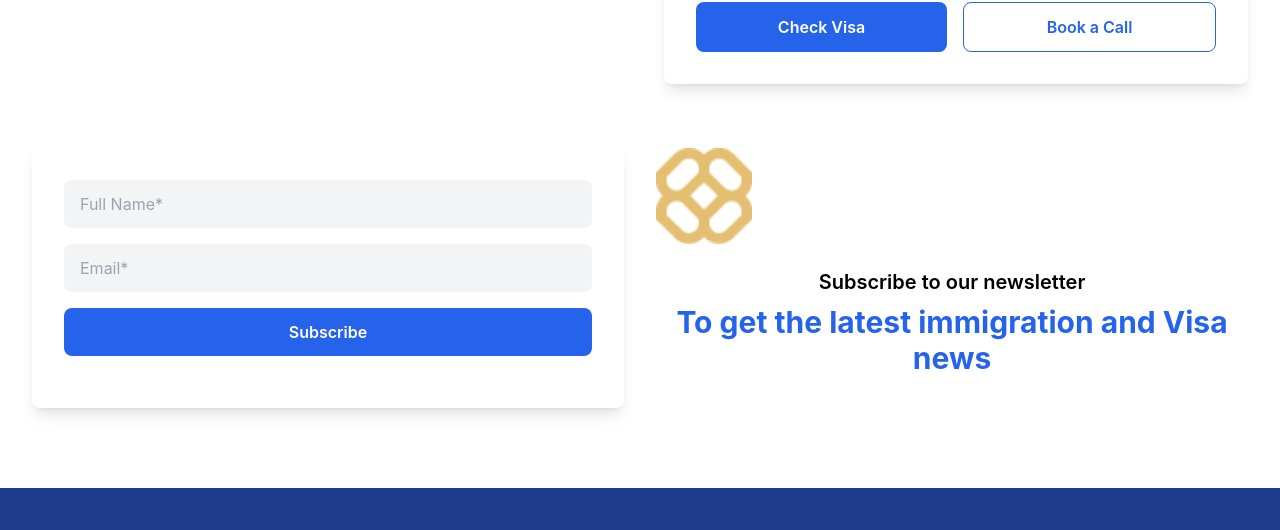
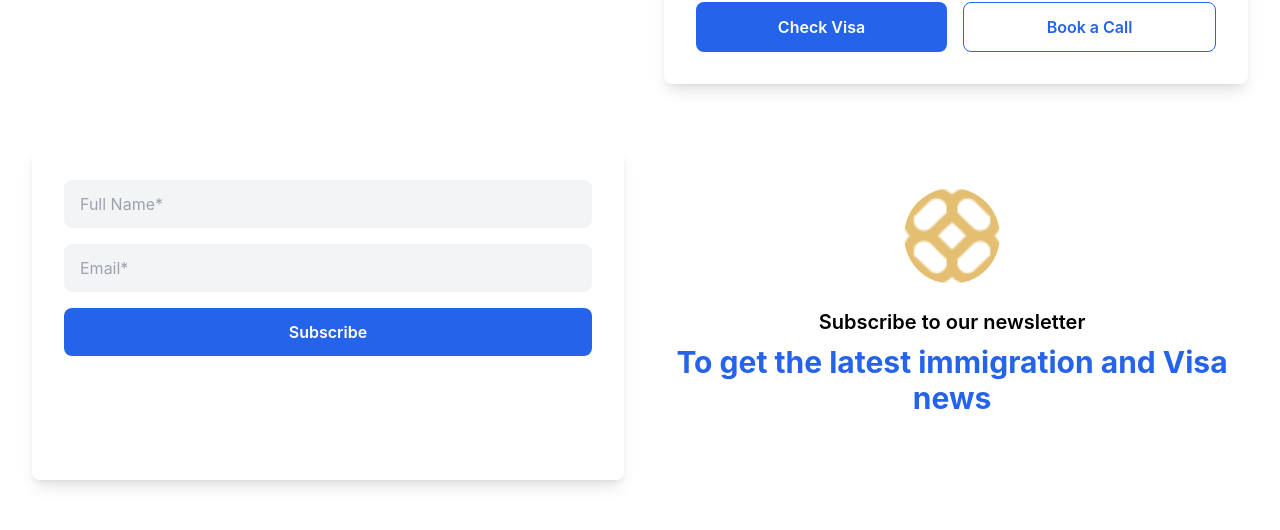
Before and after one commit to olumuyiwaa/Migrantifly, a Next.js app: page /contact in a window 1280 px wide. Shown: the part 916-1446 px from the top of the page. Built offline with nearby package versions, Linux system fonts and the light colour scheme.

Commit message:
subscription

```diff
--- a/src/app/contact/page.js
+++ b/src/app/contact/page.js
@@ -104,12 +104,18 @@
               </form>
             </div>
 
-            <div className="text-center items-center">
-            <div className="mb-6">
-              <img src="/logo/logo.png" alt="Migrantifly" className="w-24 h-24 rounded"/>
-            </div>
-              <h3 className="text-xl font-semibold mb-2">Subscribe to our newsletter</h3>
-              <h2 className="text-3xl font-bold text-primary-600 mb-8">
+            <div className="flex flex-col items-center text-center py-10 px-4 bg-white">
+              <div className="mb-6">
+                <img
+                  src="/logo/logo.png"
+                  alt="Migrantifly"
+                  className="w-24 h-24 rounded-full object-cover"
+                />
+              </div>
+              <h3 className="text-xl font-semibold mb-2">
+                Subscribe to our newsletter
+              </h3>
+              <h2 className="text-3xl font-bold text-primary-600 mb-6 max-w-xl">
                 To get the latest immigration and Visa news
               </h2>
             </div>
```
